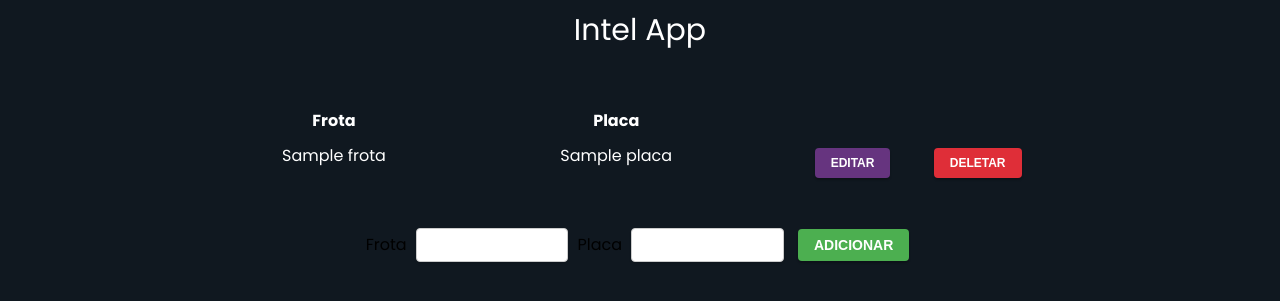
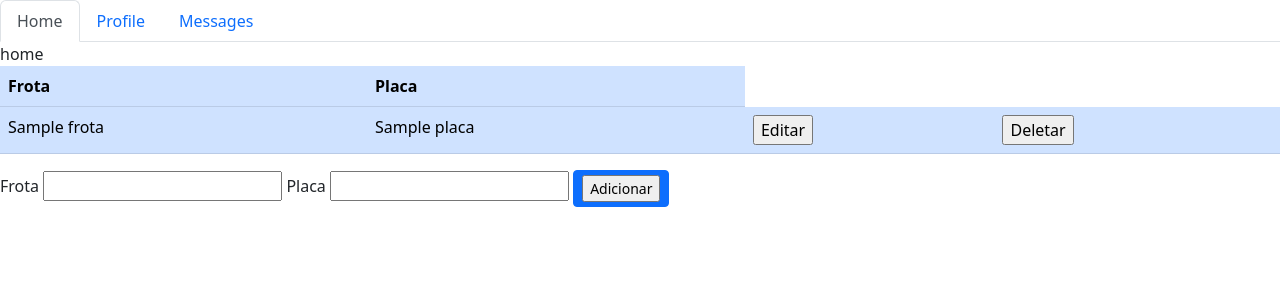
Before and after one commit to guilhermebonald/app_intel_frota, a Flask app: page / in a window 1280 px wide. Shown: the top 301 px of the page. Run offline with Flask 2, Linux system fonts and the light colour scheme; a database or web service that is not in the repository returns one stand-in record (values such as "Sample title"); some libraries are stand-ins or nearby versions.

Commit message:
Add changes

```diff
--- a/modules/validations.py
+++ b/modules/validations.py
@@ -14,14 +14,15 @@ data_base = mongo_connect.Db_Management()
 def frota_exist(form, field):
     frota = data_base.get_data()
     for i in frota:
-        if int(field.data) != int(i["frota"]):
+        if int(field.data) == int(i["frota"]):
             raise validators.ValidationError('Veículo já cadastrado.')
-    return True
 
 # Add Validations
+
+
 class AddValidate(FlaskForm):
     frota = StringField(
-        "Frota", [validators.DataRequired(), validators.length(min=2, max=3)])
+        "Frota", [validators.DataRequired(message="Insira o número da frota"), validators.length(min=2, max=3), frota_exist])
     plate = StringField(
         "Placa", [validators.DataRequired(), validators.length(min=7, max=8)])
     add_btn = SubmitField('Adicionar')
--- a/static/style.css
+++ b/static/style.css
@@ -1,131 +1,3 @@
-@import url('https://fonts.googleapis.com/css2?family=Poppins:ital,wght@0,100;0,200;0,300;0,400;0,500;0,600;0,700;0,800;0,900;1,100;1,200;1,300;1,400;1,500;1,600;1,700;1,900&family=Roboto:ital,wght@0,100;0,300;0,400;0,700;0,900;1,100;1,300;1,500;1,700;1,900&display=swap');
-
-body {
-    align-items: center;
-    align-content: center;
-    background-color: #101820FF;
-    font-family: 'Poppins', sans-serif;
+.add-btn{
+    text-decoration: none;
 }
-
-.hello {
-    text-align: start;
-    color: white;
-}
-
-
-.nav-bar {
-    text-align: center;
-    font-size: 30px;
-    color: white;
-    margin-bottom: 50px;
-}
-
-.main-table {
-    width: 70%;
-    border-collapse: collapse;
-    font-size: 1rem;
-    font-weight: normal;
-    color: white;
-    margin-bottom: 30px;
-    margin: auto;
-}
-
-.my.form {
-    margin-top: 35px;
-    text-align: center;
-}
-
-form {
-    display: inline-block;
-}
-
-input {
-    margin: 5px;
-}
-
-th,
-td {
-    padding: 5px;
-    text-align: center;
-    vertical-align: top;
-}
-
-
-.add-btn {
-    display: inline-block;
-    padding: 0.5rem 1rem;
-    font-size: 14px;
-    font-weight: bold;
-    text-transform: uppercase;
-    border-radius: 4px;
-    background-color: #4CAF50;
-    color: #fff;
-    border: none;
-    box-shadow: 0px 2px 2px rgba(0, 0, 0, 0.25);
-    cursor: pointer;
-    transition: all 0.3s ease-in-out;
-}
-
-.edit-btn {
-    display: inline-block;
-    padding: 0.5rem 1rem;
-    font-size: 12px;
-    font-weight: bold;
-    text-transform: uppercase;
-    border-radius: 4px;
-    background-color: #66347F;
-    color: #fff;
-    border: none;
-    box-shadow: 0px 2px 2px rgba(0, 0, 0, 0.25);
-    cursor: pointer;
-    transition: all 0.3s ease-in-out;
-    margin-right: -30px;
-}
-
-.delete-btn{
-    display: inline-block;
-    padding: 0.5rem 1rem;
-    font-size: 12px;
-    font-weight: bold;
-    text-transform: uppercase;
-    border-radius: 4px;
-    background-color: #DF2E38;
-    color: #fff;
-    border: none;
-    box-shadow: 0px 2px 2px rgba(0, 0, 0, 0.25);
-    cursor: pointer;
-    transition: all 0.3s ease-in-out;
-    margin-left: -30px;
-}
-
-
-.add-btn:hover {
-    transform: translateY(-2px);
-    box-shadow: 0px 4px 4px rgba(0, 0, 0, 0.25);
-    background-color: #3E8E41;
-}
-
-input[type="text"] {
-    display: inline-block;
-    width: 20%;
-    padding: 0.5rem;
-    font-size: 14px;
-    font-weight: bold;
-    border-radius: 4px;
-    background-color: #fff;
-    color: #444;
-    border: 1px solid #ccc;
-    box-shadow: 0px 2px 2px rgba(0, 0, 0, 0.1);
-    transition: all 0.3s ease-in-out;
-}
-
-input[type="text"]:focus {
-    outline: none;
-    border-color: #4CAF50;
-    box-shadow: 0px 2px 4px rgba(0, 0, 0, 0.25);
-}
-
-.errors {
-    size: 200px;
-    background-color: #DF2E38;
-}
--- a/templates/home.html
+++ b/templates/home.html
@@ -1,26 +1,32 @@
-<!DOCTYPE html>
+<!doctype html>
 <html lang="pt">
 
 <head>
-    <meta charset="UTF-8">
-    <title>Intel App</title>
+    <title>Title</title>
+    <!-- Required meta tags -->
+    <meta charset="utf-8">
+    <meta name="viewport" content="width=device-width, initial-scale=1, shrink-to-fit=no">
+
+    <!-- Bootstrap CSS v5.2.1 -->
+    <link href="https://cdn.jsdelivr.net/npm/bootstrap@5.2.1/dist/css/bootstrap.min.css" rel="stylesheet"
+        integrity="sha384-iYQeCzEYFbKjA/T2uDLTpkwGzCiq6soy8tYaI1GyVh/UjpbCx/TYkiZhlZB6+fzT" crossorigin="anonymous">
     <link rel="stylesheet" href="{{url_for('static', filename='style.css')}}">
+
+
 </head>
 
 <body>
-    <!-- Nav Bar -->
-    <nav class="nav-bar">Intel App</nav>
-
-    <!-- Main Title-->
-    <h1 class="hello"></h1>
-
-    <!-- Table -->
-    <div class="table div">
-        <table class="main-table">
+    <header>
+        <!-- place navbar here -->
+        {% include 'navbar.html' %}
+    </header>
+    <main>
+        <div class="table-responsive">
+            <table class="table table-primary">
                 <thead>
                     <tr>
-                    <th>Frota</th>
-                    <th>Placa</th>
+                        <th scope="col">Frota</th>
+                        <th scope="col">Placa</th>
                     </tr>
                 </thead>
                 <tbody>
@@ -47,7 +53,6 @@
                 </tbody>
             </table>
         </div>
-
         <!-- Imput e Botão para adicionar item a lista -->
         <!-- url_for('add') acessa a rota(URL) atraves da função -->
         <div class="my form">
@@ -55,9 +60,29 @@
                 {{ form.csrf_token }}
                 {{ form.frota.label }} {{ form.frota }}
                 {{ form.plate.label }} {{ form.plate }}
-            {{ form.add_btn(class_="add-btn") }}
+                <button type="button" class="btn btn-primary btn-sm">{{ form.add_btn }}</button>
             </form>
+            {% if form.frota.errors %}
+            <ul class="errors">
+                {% for error in form.frota.errors %}
+                <li>{{ error }}</li>
+                {% endfor %}
+            </ul>
+            {% endif %}
         </div>
+
+    </main>
+    <footer>
+        <!-- place footer here -->
+    </footer>
+    <!-- Bootstrap JavaScript Libraries -->
+    <script src="https://cdn.jsdelivr.net/npm/@popperjs/core@2.11.6/dist/umd/popper.min.js"
+        integrity="sha384-oBqDVmMz9ATKxIep9tiCxS/Z9fNfEXiDAYTujMAeBAsjFuCZSmKbSSUnQlmh/jp3" crossorigin="anonymous">
+        </script>
+
+    <script src="https://cdn.jsdelivr.net/npm/bootstrap@5.2.1/dist/js/bootstrap.min.js"
+        integrity="sha384-7VPbUDkoPSGFnVtYi0QogXtr74QeVeeIs99Qfg5YCF+TidwNdjvaKZX19NZ/e6oz" crossorigin="anonymous">
+        </script>
 </body>
 
 </html>
--- /dev/null
+++ b/templates/navbar.html
@@ -0,0 +1,24 @@
+<!-- Nav tabs -->
+<ul class="nav nav-tabs" id="myTab" role="tablist">
+    <li class="nav-item" role="presentation">
+        <a href="{{ url_for('home_page') }}" class="text-decoration-none"><button class="nav-link active"
+                id="home-tab" data-bs-toggle="tab" data-bs-target="#home" type="button" role="tab"
+                aria-controls="home" aria-selected="true">Home</button></a>
+    </li>
+    <li class="nav-item" role="presentation">
+        <button class="nav-link" id="profile-tab" data-bs-toggle="tab" data-bs-target="#profile" type="button"
+            role="tab" aria-controls="profile" aria-selected="false">Profile</button>
+
+    </li>
+    <li class="nav-item" role="presentation">
+        <button class="nav-link" id="messages-tab" data-bs-toggle="tab" data-bs-target="#messages" type="button"
+            role="tab" aria-controls="messages" aria-selected="false">Messages</button>
+    </li>
+</ul>
+
+<!-- Tab panes -->
+<div class="tab-content">
+    <div class="tab-pane active" id="home" role="tabpanel" aria-labelledby="home-tab"> home </div>
+    <div class="tab-pane" id="profile" role="tabpanel" aria-labelledby="profile-tab"> profile </div>
+    <div class="tab-pane" id="messages" role="tabpanel" aria-labelledby="messages-tab"> messages </div>
+</div>
```
Also changed, not shown: templates/home_bkp.html (added, +70 -0 lines). Lines whose indentation alone changed are shown as unchanged.
